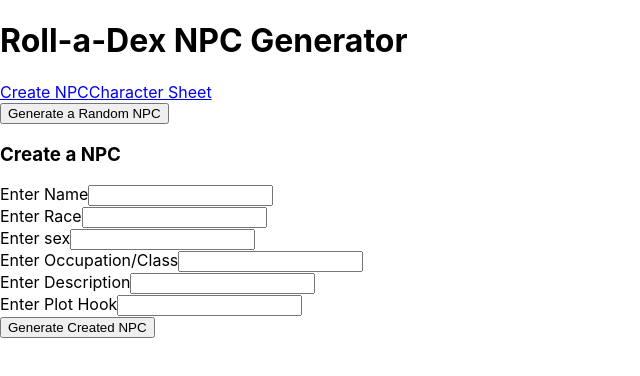
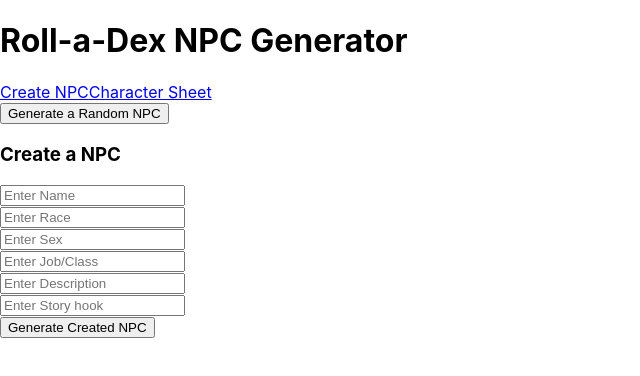
Before and after one commit to mattmcknight13/Roll-a-Dex, a React (Create React App) app: page / in a window 1280 px wide. Shown: the top 376 px of the page, without its empty margins (0-640 px from the left). Built offline with nearby package versions, Linux system fonts and the light colour scheme.

Commit message:
issues sorted for asking Soleil or Stefon when able

```diff
--- a/src/App.js
+++ b/src/App.js
@@ -2,9 +2,9 @@ import React from "react";
 import { Link, Route, Switch } from "react-router-dom";
 import Form from "./components/Form";
 import Sheet from "./components/Sheet";
-
 import GetNpc from "./components/GetNpc";
 import RandomButton from "./components/RandomButton";
+import Stat from "./components/Stats";
 
 function App() {
   return (
@@ -21,11 +21,12 @@ function App() {
           <Route exact path="/">
             <RandomButton />
             <h3>Create a NPC</h3>
-            <Form />
+            <Form onSubmit="/sheet" />
           </Route>
           <Route path="/sheet">
             <Sheet />
-            <GetNpc/>
+            <Stat />
+            <GetNpc />
           </Route>
         </Switch>
       </main>
@@ -35,6 +36,23 @@ function App() {
 }
 
 export default App;
+
+// KNOWN ISSUES"
+/*
+Order of importance
+1. Buttons not conditional rendering information or sending it to correct page so (component tree)(will change how others are handled so key to solve)
+2. grabbing api data for curated npc
+3. stats logic
+
+
+- Form page does not display or move data to character sheet page
+- GetNpc info is rendering on refresh and showing up before button call
+- Randombutton is not sending getNpc data to character sheet for rendering
+- Curated Npc is not rendering to the page after creation but is being appended to api
+- Stats logic
+- Current information that does appear on character sheet page, re runs on refresh or page leave, and reenter
+- Need to send props up to App.js and down to Form.jsx to be able to grab curated npc to render it
+*/
 
 // Pesudo code
 
@@ -53,16 +71,4 @@ Random Number Generator 1 - will be for generating random number to attach to ar
 
 Random number generator 2- creates stat array and assigns numbers, runs each through a switch statement to provide modifier and quick provides passive senses
 
-
-
-
 */
-
-/*
-BASE_URL = https://api.airtable.com/v0/${process.env.REACT_APP_AIRTABLE_BASE}/npc  - gives list of all npc in database
-res.data.records[i] to select random npc from array
-
-
-
-Rescources to look at, Fry-lyfe, Audubon
-*/
--- a/src/components/Form.jsx
+++ b/src/components/Form.jsx
@@ -39,37 +39,67 @@ function Form() {
     setName("");
     setRace("");
     setJob("");
-    setSex("")
-    setDescription("")
-    setHook("")
+    setSex("");
+    setDescription("");
+    setHook("");
   };
 
   return (
     <div>
-      <form onSubmit={handleSubmit}>
+      <form  onSubmit={handleSubmit}>
         <div>
-          <label htmlFor="name">Enter Name</label>
-          <input name="name" type="text" value={name} onChange={(e) => setName(e.target.value)} ></input>
+          <input
+            name="name"
+            type="text"
+            placeholder="Enter Name"
+            value={name}
+            onChange={(e) => setName(e.target.value)}
+          ></input>
         </div>
         <div>
-          <label htmlFor="race">Enter Race</label>
-          <input name="race" type="text" value={race} onChange={(e) => setRace(e.target.value)} ></input>
+          <input
+            name="race"
+            type="text"
+            placeholder="Enter Race"
+            value={race}
+            onChange={(e) => setRace(e.target.value)}
+          ></input>
         </div>
         <div>
-          <label htmlFor="sex">Enter sex</label>
-          <input name="sex" type="text" value={sex} onChange={(e) => setSex(e.target.value)} ></input>
+          <input
+            name="sex"
+            type="text"
+            placeholder="Enter Sex"
+            value={sex}
+            onChange={(e) => setSex(e.target.value)}
+          ></input>
         </div>
         <div>
-          <label htmlFor="job">Enter Occupation/Class</label>
-          <input name="job" type="text" value={job} onChange={(e) => setJob(e.target.value)} ></input>
+          <input
+            name="job"
+            type="text"
+            placeholder="Enter Job/Class"
+            value={job}
+            onChange={(e) => setJob(e.target.value)}
+          ></input>
         </div>
         <div>
-          <label htmlFor="description">Enter Description</label>
-          <input name="description" type="text" value={description} onChange={(e) => setDescription(e.target.value)} ></input>
+          <input
+            name="description"
+            type="text"
+            placeholder="Enter Description"
+            value={description}
+            onChange={(e) => setDescription(e.target.value)}
+          ></input>
         </div>
         <div>
-          <label htmlFor="hook">Enter Plot Hook</label>
-          <input name="hook" type="text" value={hook} onChange={(e) => setHook(e.target.value)} ></input>
+          <input
+            name="hook"
+            type="text"
+            placeholder="Enter Story hook"
+            value={hook}
+            onChange={(e) => setHook(e.target.value)}
+          ></input>
         </div>
         <div>
           <button type="submit">Generate Created NPC</button>
--- a/src/components/Sheet.jsx
+++ b/src/components/Sheet.jsx
@@ -1,11 +1,18 @@
 import React from 'react';
+// import Form from './Form'
 // import GetNpc from './GetNpc'
+// import Stats from './Stats'
 function Sheet(props) {
+
+
+
+
   return (
-    <div>
+  <div>
+      <h1></h1>
+    </div>
+  )
 
-    </div>
-  );
 }
 
 export default Sheet;
--- a/src/components/Stats.jsx
+++ b/src/components/Stats.jsx
@@ -4,14 +4,26 @@ function Stats() {
 
 
   const Stat = () => {
+    let stat = []
     let min = 6;
     let max = 18;
-    let stat = min + Math.floor(Math.random() * (max - min + 1));
+    for (let i = 6; i > 1; i--){
+      stat = min + Math.floor(Math.random() * (max - min + 1));
+      console.log(stat)
+    }
     return stat
+
+
+    // let modifer =
   };
-  Stat();
 
-  return <div></div>;
+
+  return (
+    <div>
+      <h4>{Stat()}</h4>
+
+    </div>
+  )
 }
 
 export default Stats;
```
Also changed, not shown: src/components/GetNpc.jsx (+1 -10 lines).
